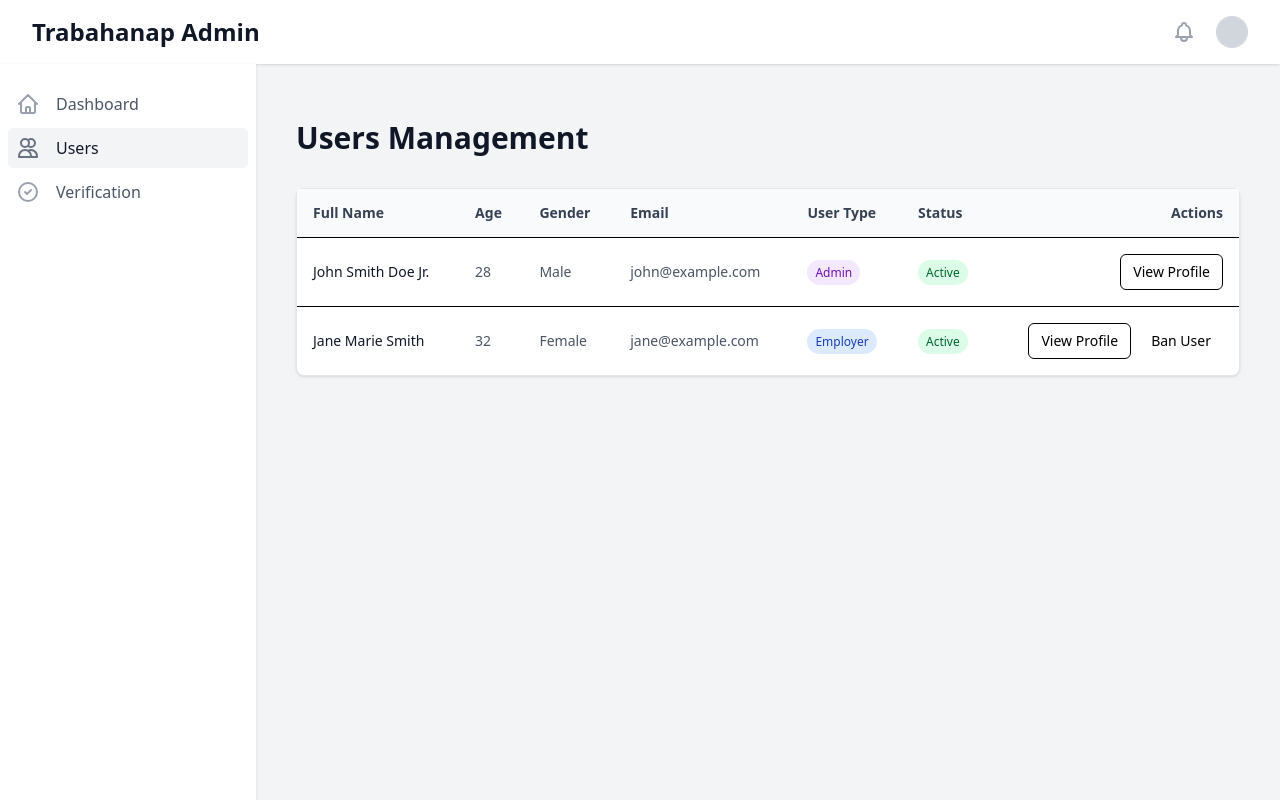
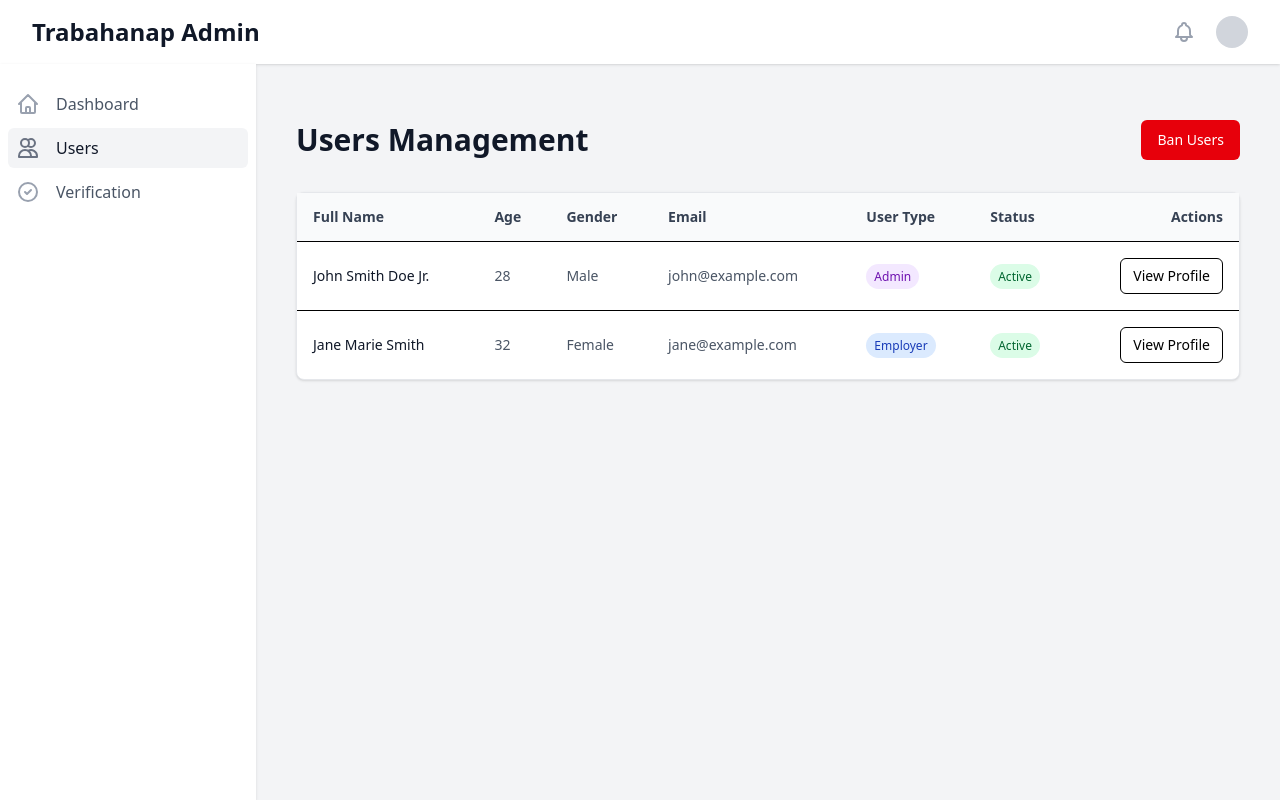
Before and after one commit to Tres-cyber/Trabahanap-Admin, a React (Vite) app in the folder packages/frontend/: page /users in a window 1280 px wide. Built offline with nearby package versions, Linux system fonts and the light colour scheme.

Commit message:
Fixed Ban Users

```diff
--- a/packages/frontend/src/pages/users/index.tsx
+++ b/packages/frontend/src/pages/users/index.tsx
@@ -9,6 +9,15 @@ import {
 } from "../../components/ui/table";
 import { Button } from "../../components/ui/button";
 import { MainLayout } from '../../components/layout/MainLayout';
+import { useState } from 'react';
+import {
+  Dialog,
+  DialogContent,
+  DialogDescription,
+  DialogFooter,
+  DialogHeader,
+  DialogTitle,
+} from "../../components/ui/dialog";
 
 interface User {
   id: string;
@@ -26,6 +35,9 @@ interface User {
 
 const UsersPage = () => {
   const navigate = useNavigate();
+  const [selectedUsers, setSelectedUsers] = useState<string[]>([]);
+  const [isBanMode, setIsBanMode] = useState(false);
+  const [showConfirmModal, setShowConfirmModal] = useState(false);
 
   // Mock data - replace with actual API call
   const users: User[] = [
@@ -61,25 +73,76 @@ const UsersPage = () => {
     navigate(`/users/${user.id}`);
   };
 
-  const handleBanUser = (user: User) => {
+  const handleBanUsers = () => {
+    if (selectedUsers.length === 0) {
+      alert('Please select at least one user to ban.');
+      return;
+    }
+    setShowConfirmModal(true);
+  };
+
+  const confirmBanUsers = () => {
     // TODO: Implement actual ban functionality with API call
-    console.log(`Banning user: ${user.firstName} ${user.lastName}`);
-    // Update user status to "Banned"
-    // This is just a mock implementation
-    alert(`User ${user.firstName} ${user.lastName} has been banned.`);
+    console.log(`Banning users with IDs: ${selectedUsers.join(', ')}`);
+    alert(`Selected users have been banned.`);
+    setSelectedUsers([]);
+    setIsBanMode(false);
+    setShowConfirmModal(false);
+  };
+
+  const handleCheckboxChange = (userId: string) => {
+    setSelectedUsers(prev =>
+      prev.includes(userId)
+        ? prev.filter(id => id !== userId)
+        : [...prev, userId]
+    );
+  };
+
+  const toggleBanMode = () => {
+    setIsBanMode(!isBanMode);
+    if (!isBanMode) {
+      setSelectedUsers([]);
+    }
+  };
+
+  const getSelectedUsersNames = () => {
+    return users
+      .filter(user => selectedUsers.includes(user.id))
+      .map(user => `${user.firstName} ${user.lastName}`)
+      .join(', ');
   };
 
   return (
     <MainLayout>
       <div className="container mx-auto px-4 py-8">
-        <div className="mb-8">
+        <div className="mb-8 flex justify-between items-center">
           <h1 className="text-3xl font-bold text-gray-900">Users Management</h1>
+          <div className="space-x-2">
+            {isBanMode && (
+              <Button
+                variant="destructive"
+                onClick={handleBanUsers}
+                disabled={selectedUsers.length === 0}
+                className="bg-red-600 hover:bg-red-700 text-white"
+              >
+                Confirm Ban
+              </Button>
+            )}
+            <Button
+              variant={isBanMode ? "outline" : "destructive"}
+              onClick={toggleBanMode}
+              className={!isBanMode ? "bg-red-600 hover:bg-red-700 text-white" : ""}
+            >
+              {isBanMode ? "Cancel" : "Ban Users"}
+            </Button>
+          </div>
         </div>
 
         <div className="bg-white rounded-lg shadow-sm border border-gray-200">
           <Table>
             <TableHeader>
               <TableRow className="bg-gray-50">
+                {isBanMode && <TableHead className="w-12"></TableHead>}
                 <TableHead className="font-semibold text-gray-700">Full Name</TableHead>
                 <TableHead className="font-semibold text-gray-700">Age</TableHead>
                 <TableHead className="font-semibold text-gray-700">Gender</TableHead>
@@ -92,6 +155,18 @@ const UsersPage = () => {
             <TableBody>
               {users.map((user) => (
                 <TableRow key={user.id} className="hover:bg-gray-50">
+                  {isBanMode && (
+                    <TableCell>
+                      {user.userType !== 'Admin' && (
+                        <input
+                          type="checkbox"
+                          checked={selectedUsers.includes(user.id)}
+                          onChange={() => handleCheckboxChange(user.id)}
+                          className="h-4 w-4 rounded border-gray-300 text-red-600 focus:ring-red-500"
+                        />
+                      )}
+                    </TableCell>
+                  )}
                   <TableCell className="font-medium text-gray-900">
                     {`${user.firstName} ${user.middleName ? user.middleName + ' ' : ''}${user.lastName}${user.suffix ? ' ' + user.suffix : ''}`}
                   </TableCell>
@@ -114,7 +189,7 @@ const UsersPage = () => {
                       {user.status}
                     </span>
                   </TableCell>
-                  <TableCell className="text-right space-x-2">
+                  <TableCell className="text-right">
                     <Button
                       variant="outline"
                       size="sm"
@@ -123,22 +198,43 @@ const UsersPage = () => {
                     >
                       View Profile
                     </Button>
-                    {user.userType !== 'Admin' && (
-                      <Button
-                        variant="destructive"
-                        size="sm"
-                        onClick={() => handleBanUser(user)}
-                        className="hover:bg-red-700"
-                      >
-                        Ban User
-                      </Button>
-                    )}
                   </TableCell>
                 </TableRow>
               ))}
             </TableBody>
           </Table>
         </div>
+
+        <Dialog open={showConfirmModal} onOpenChange={setShowConfirmModal}>
+          <DialogContent className="sm:max-w-md">
+            <DialogHeader>
+              <DialogTitle>Confirm Ban Users</DialogTitle>
+              <DialogDescription>
+                Are you sure you want to ban the following users? This action cannot be undone.
+                <div className="mt-2 p-2 bg-red-50 rounded-md">
+                  <p className="text-sm text-red-600">{getSelectedUsersNames()}</p>
+                </div>
+              </DialogDescription>
+            </DialogHeader>
+            <DialogFooter className="sm:justify-start">
+              <Button
+                type="button"
+                variant="destructive"
+                onClick={confirmBanUsers}
+                className="bg-red-600 hover:bg-red-700"
+              >
+                Yes, Ban Users
+              </Button>
+              <Button
+                type="button"
+                variant="outline"
+                onClick={() => setShowConfirmModal(false)}
+              >
+                Cancel
+              </Button>
+            </DialogFooter>
+          </DialogContent>
+        </Dialog>
       </div>
     </MainLayout>
   );
```
